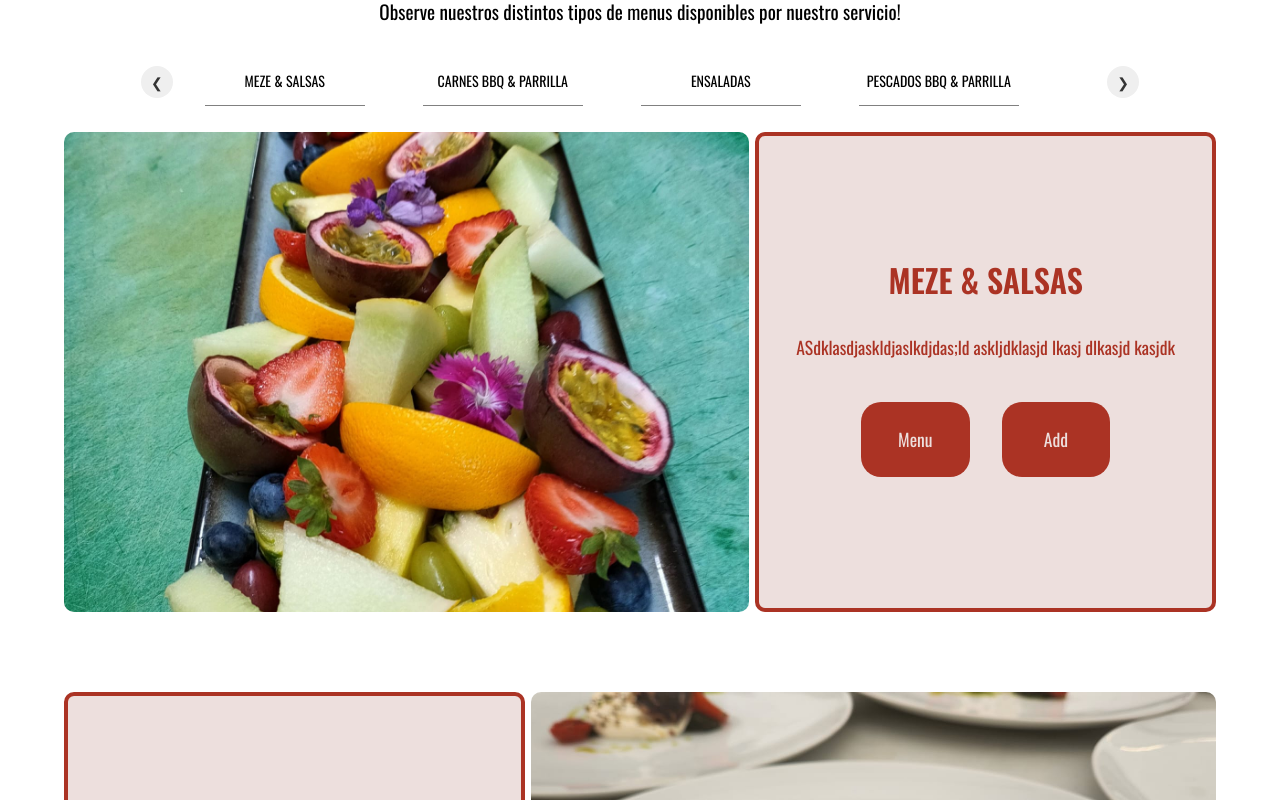
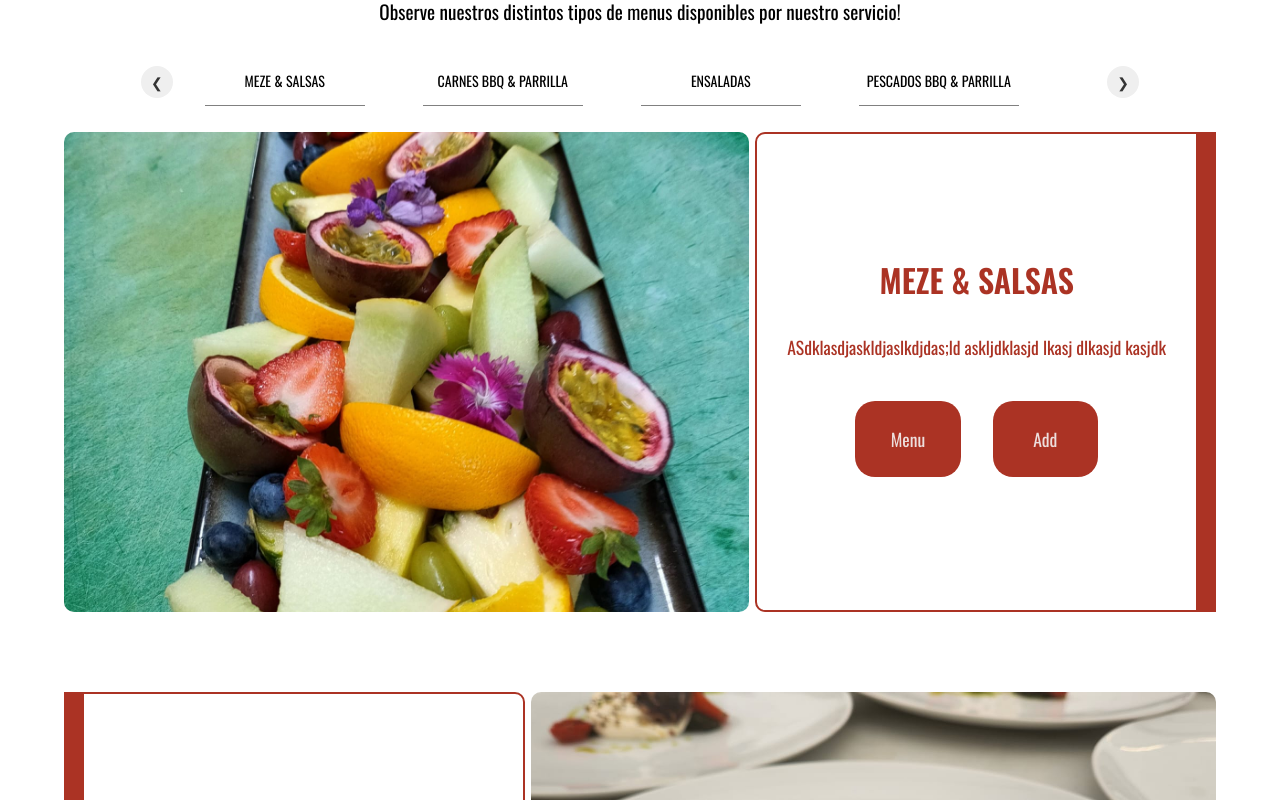
Before and after one commit to LeanM/apetito-granada-web, a React (Create React App) app: page / in a window 1280 px wide. Shown: the part 1060-1860 px from the top of the page. Built offline with nearby package versions, Linux system fonts and the light colour scheme.

Commit message:
styledcards

```diff
--- a/src/components/home-components/categoryCards/LeftCategoryCard.js
+++ b/src/components/home-components/categoryCards/LeftCategoryCard.js
@@ -66,7 +66,7 @@ const specificStyle = createUseStyles({
     alignItems: "center",
     marginBottom: "5rem",
     //border:`solid 3px ${colors.nav}`,
-    //borderRight: `solid 20px ${colors.nav}`,
+
 
     //borderRadius:"5px",
 
@@ -91,12 +91,15 @@ const specificStyle = createUseStyles({
     alignItems: "center",
     gap: "2rem",
     fontSize: "1.1rem",
-    backgroundColor: colors.textNav,
+    backgroundColor: colors.white,
     color: colors.nav,
-    borderRadius:"10px",
+    //borderRadius:"10px",
     zIndex:"50",
+    borderRight: `solid 20px ${colors.nav}`,
     //borderLeft: `solid 1px ${colors.navSemiTransparent}`,
-    border: `solid 4px ${colors.nav}`,
+    border: `solid 2px ${colors.nav}`,
+    borderTopLeftRadius:"10px",
+    borderBottomLeftRadius:"10px",
 
     "@media screen and (max-width: 1100px)": {
       width: "80%",
--- a/src/components/home-components/categoryCards/RightCategoryCard.js
+++ b/src/components/home-components/categoryCards/RightCategoryCard.js
@@ -83,12 +83,16 @@ const specificStyle = createUseStyles({
     alignItems: "center",
     gap: "2rem",
     fontSize: "1.1rem",
-    backgroundColor: colors.textNav,
-    borderRadius:"10px",
+    backgroundColor: colors.white,
+    //borderRadius:"10px",
     color: colors.nav,
     zIndex:"50",
     //borderRight: `solid 1px ${colors.navSemiTransparent}`,
-    border: `solid 4px ${colors.nav}`,
+    borderLeft: `solid 20px ${colors.nav}`,
+
+    border: `solid 2px ${colors.nav}`,
+    borderTopRightRadius:"10px",
+    borderBottomRightRadius:"10px",
 
     "@media screen and (max-width: 1100px)": {
       width: "80%",
```
